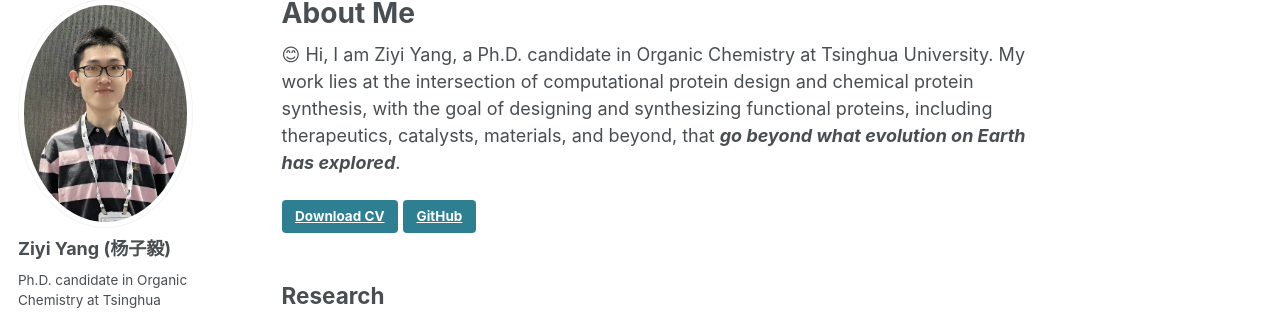
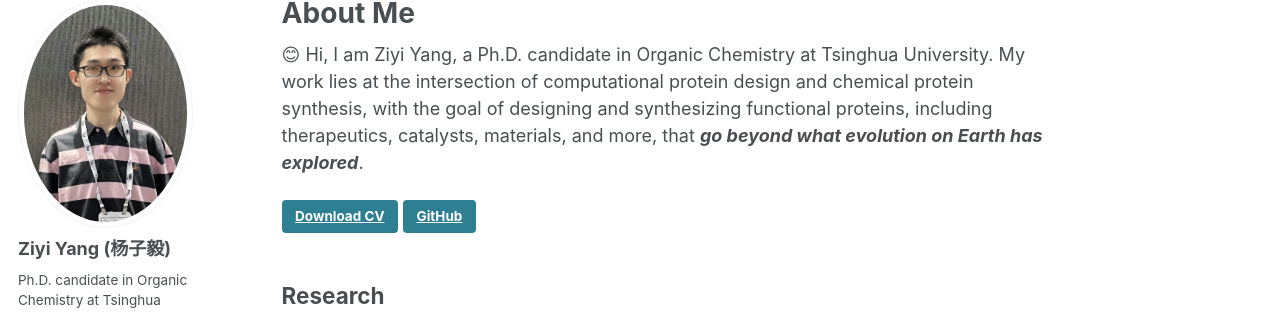
Before and after one commit to YZY010418/YZY010418.github.io, a Jekyll site: the page built from _pages/about.md, in a window 1280 px wide and 900 px high. Shown: the part 102-414 px from the top of the window. Built offline with Jekyll 4.4.1, drawn with Linux system fonts in a browser that asks for light colours; a style sheet for code colours, icons or effects is not loaded; some of the changed text lies outside the part shown.

Commit message:
Revise about page content and add new section
Updated personal introduction and added a section on consciousness and death.

```diff
--- a/_pages/about.md
+++ b/_pages/about.md
@@ -7,7 +7,7 @@ redirect_from:
   - /about.html
 ---
 
-😊 Hi, I am Ziyi Yang, a Ph.D. candidate in Organic Chemistry at Tsinghua University. My work lies at the intersection of computational protein design and chemical protein synthesis, with the goal of designing and synthesizing functional proteins, including therapeutics, catalysts, materials, and beyond, that ***go beyond what evolution on Earth has explored***.
+😊 Hi, I am Ziyi Yang, a Ph.D. candidate in Organic Chemistry at Tsinghua University. My work lies at the intersection of computational protein design and chemical protein synthesis, with the goal of designing and synthesizing functional proteins, including therapeutics, catalysts, materials, and more, that ***go beyond what evolution on Earth has explored***.
 
 [Download CV](/files/CV_Ziyi_Yang.pdf){: .btn .btn--primary}
 [GitHub](https://github.com/YZY010418){: .btn}
```
Also changed, not shown: other parts of _pages/about.md (+4 -0 lines).
